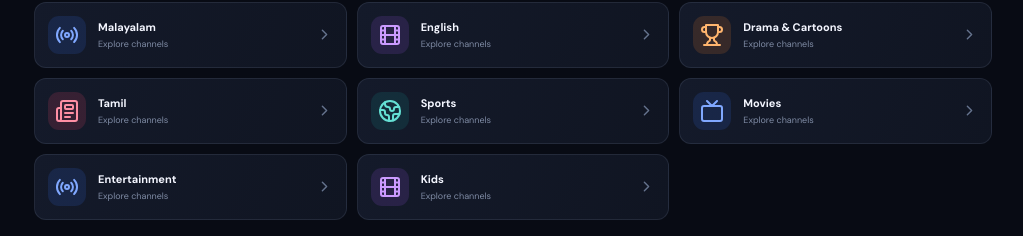
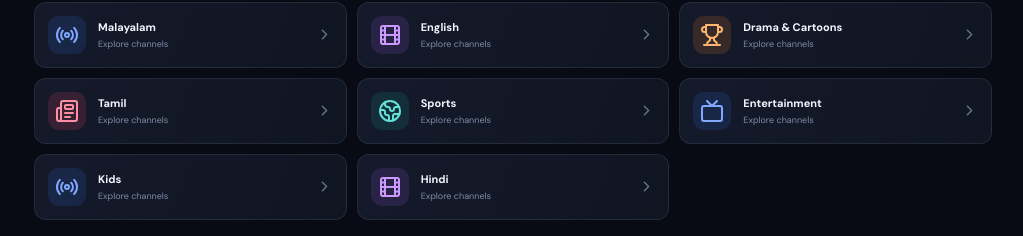
Before and after one commit to mmeta6472-spec/mallu-tv-pro, a React (Vite) app: page / in a window 1280 px wide. Shown: the part 1674-1910 px from the top of the page, without its empty margins (251-1274 px from the left). Built offline with nearby package versions, Linux system fonts and the light colour scheme.

Commit message:
Remove empty channel placeholders and hide empty playlist entries

```diff
--- a/src/App.jsx
+++ b/src/App.jsx
@@ -125,30 +125,6 @@ const sportsChannels = [
   { id:'sports-pluto-feed', name:'Sports Channel (Pluto feed)', group:'Sports', country:'Global', logo:'PLU', url:'https://jmp2.uk/plu-660bfc032433010008def35a.m3u8', color:'linear-gradient(135deg,#7c3aed,#db2777)' },
   { id:"sports-live-a085", name:"Sports Channel A085", group:"Sports", country:"Global", logo:"A085", url:"http://138.59.227.20:8000/play/a085/index.m3u8", color:"linear-gradient(135deg,#334155,#2563eb)" },
   { id:"sports-live-a0ao", name:"Sports Channel A0AO", group:"Sports", country:"Global", logo:"A0AO", url:"http://158.172.155.130:8000/play/a0ao/index.m3u8", color:"linear-gradient(135deg,#334155,#2563eb)" },
-  { id:'catalog-bein-movies-1-hd', name:"beIN MOVIES 1 HD", group:"Movies", country:'Global', logo:"BEIN", url:'', color:"linear-gradient(135deg,#7c2d12,#ea580c)" },
-  { id:'catalog-bein-movies-2-hd', name:"beIN MOVIES 2 HD", group:"Movies", country:'Global', logo:"BEIN", url:'', color:"linear-gradient(135deg,#7c2d12,#ea580c)" },
-  { id:'catalog-bein-movies-3-hd', name:"beIN MOVIES 3 HD", group:"Movies", country:'Global', logo:"BEIN", url:'', color:"linear-gradient(135deg,#7c2d12,#ea580c)" },
-  { id:'catalog-bein-movies-4-hd', name:"beIN MOVIES 4 HD", group:"Movies", country:'Global', logo:"BEIN", url:'', color:"linear-gradient(135deg,#7c2d12,#ea580c)" },
-  { id:'catalog-star-movies-hd', name:"Star Movies HD", group:"Movies", country:'Global', logo:"STAR", url:'', color:"linear-gradient(135deg,#7c2d12,#ea580c)" },
-  { id:'catalog-star-world-hd', name:"Star World HD", group:"Movies", country:'Global', logo:"STAR", url:'', color:"linear-gradient(135deg,#7c2d12,#ea580c)" },
-  { id:'catalog-fox-movies-hd', name:"Fox Movies HD", group:"Movies", country:'Global', logo:"FOXM", url:'', color:"linear-gradient(135deg,#7c2d12,#ea580c)" },
-  { id:'catalog-fox-action-movies-hd', name:"Fox Action Movies HD", group:"Movies", country:'Global', logo:"FOXA", url:'', color:"linear-gradient(135deg,#7c2d12,#ea580c)" },
-  { id:'catalog-fox-family-movies-hd', name:"Fox Family Movies HD", group:"Movies", country:'Global', logo:"FOXF", url:'', color:"linear-gradient(135deg,#7c2d12,#ea580c)" },
-  { id:'catalog-box-office-1-hd', name:"Box Office 1 HD", group:"Movies", country:'Global', logo:"BOXO", url:'', color:"linear-gradient(135deg,#7c2d12,#ea580c)" },
-  { id:'catalog-box-office-2-hd', name:"Box Office 2 HD", group:"Movies", country:'Global', logo:"BOXO", url:'', color:"linear-gradient(135deg,#7c2d12,#ea580c)" },
-  { id:'catalog-box-office-3-hd', name:"Box Office 3 HD", group:"Movies", country:'Global', logo:"BOXO", url:'', color:"linear-gradient(135deg,#7c2d12,#ea580c)" },
-  { id:'catalog-box-office-4-hd', name:"Box Office 4 HD", group:"Movies", country:'Global', logo:"BOXO", url:'', color:"linear-gradient(135deg,#7c2d12,#ea580c)" },
-  { id:'catalog-box-office-5-hd', name:"Box Office 5 HD", group:"Movies", country:'Global', logo:"BOXO", url:'', color:"linear-gradient(135deg,#7c2d12,#ea580c)" },
-  { id:'catalog-bein-fatafeat-hd', name:"beIN Fatafeat HD", group:"Entertainment", country:'Global', logo:"BEIN", url:'', color:"linear-gradient(135deg,#0369a1,#7c3aed)" },
-  { id:'catalog-nat-geo-wild-hd', name:"Nat Geo Wild HD", group:"Entertainment", country:'Global', logo:"NATG", url:'', color:"linear-gradient(135deg,#0369a1,#7c3aed)" },
-  { id:'catalog-animal-planet-hd', name:"Animal Planet HD", group:"Entertainment", country:'Global', logo:"ANIM", url:'', color:"linear-gradient(135deg,#0369a1,#7c3aed)" },
-  { id:'catalog-dmax', name:"DMAX", group:"Entertainment", country:'Global', logo:"DMAX", url:'', color:"linear-gradient(135deg,#0369a1,#7c3aed)" },
-  { id:'catalog-bejunior', name:"beJunior", group:"Kids", country:'Global', logo:"BEJU", url:'', color:"linear-gradient(135deg,#db2777,#7c3aed)" },
-  { id:'catalog-jeem-hd', name:"Jeem HD", group:"Kids", country:'Global', logo:"JEEM", url:'', color:"linear-gradient(135deg,#db2777,#7c3aed)" },
-  { id:'catalog-baraem', name:"Baraem", group:"Kids", country:'Global', logo:"BARA", url:'', color:"linear-gradient(135deg,#db2777,#7c3aed)" },
-  { id:'catalog-baby-tv', name:"Baby TV", group:"Kids", country:'Global', logo:"BABY", url:'', color:"linear-gradient(135deg,#db2777,#7c3aed)" },
-
-
   { id:"added-sony-one-blacklist", name:"Sony One: The Blacklist", group:"Entertainment", country:"Global", logo:"SONY", url:"https://06cb85ad6ccb4a6b97f561e62d16ad3f.mediatailor.us-west-2.amazonaws.com/v1/master/ba62fe743df0fe93366eba3a257d792884136c7f/LINEAR-822-FR-SONYONETHEBLACKLIST-LG_FR/playlist.m3u8", color:"linear-gradient(135deg,#7c2d12,#ea580c)" },
   { id:"added-nickelodeon", name:"Nickelodeon", group:"Kids", country:"Global", logo:"NICK", url:"http://198.58.104.90:8989/nickelodeon/index.m3u8", color:"linear-gradient(135deg,#db2777,#7c3aed)" },
 ]
@@ -186,11 +162,6 @@ const starterChannels = [
   ...tamilChannels,
   ...sportsChannels,
   ...hindiChannels,
-  { id:'demo-1', name:'MALLU TV Demo', group:'Featured', country:'Global', logo:'M', url:'', note:'Add your own stream URL to start watching.', color:'linear-gradient(135deg,#1c87ff,#7c3aed)' },
-  { id:'demo-3', name:'World News', group:'News', country:'Global', logo:'N', url:'', note:'Sample channel placeholder', color:'linear-gradient(135deg,#dc2626,#fb923c)' },
-  { id:'demo-4', name:'Sports Arena', group:'Sports', country:'Global', logo:'S', url:'', note:'Sample channel placeholder', color:'linear-gradient(135deg,#ea580c,#eab308)' },
-  { id:'demo-5', name:'Cinema Plus', group:'Movies', country:'Global', logo:'C', url:'', note:'Sample channel placeholder', color:'linear-gradient(135deg,#9333ea,#ec4899)' },
-  { id:'demo-6', name:'Music Lounge', group:'Entertainment', country:'Global', logo:'♪', url:'', note:'Sample channel placeholder', color:'linear-gradient(135deg,#0891b2,#6366f1)' },
 ]
 
 const navItems = [
@@ -288,7 +259,7 @@ export default function App() {
   const fileRef = useRef(null)
 
   const importedChannels = useMemo(() => playlists.flatMap(p => p.channels || []), [playlists])
-  const allChannels = useMemo(() => [...starterChannels, ...importedChannels], [importedChannels])
+  const allChannels = useMemo(() => [...starterChannels, ...importedChannels].filter(c => typeof c.url === 'string' && c.url.trim()), [importedChannels])
   const channelGroups = useMemo(() => ['All channels', ...new Set(allChannels.map(c => c.group || 'Other'))], [allChannels])
   const filteredChannels = useMemo(() => {
     let items = allChannels
```
